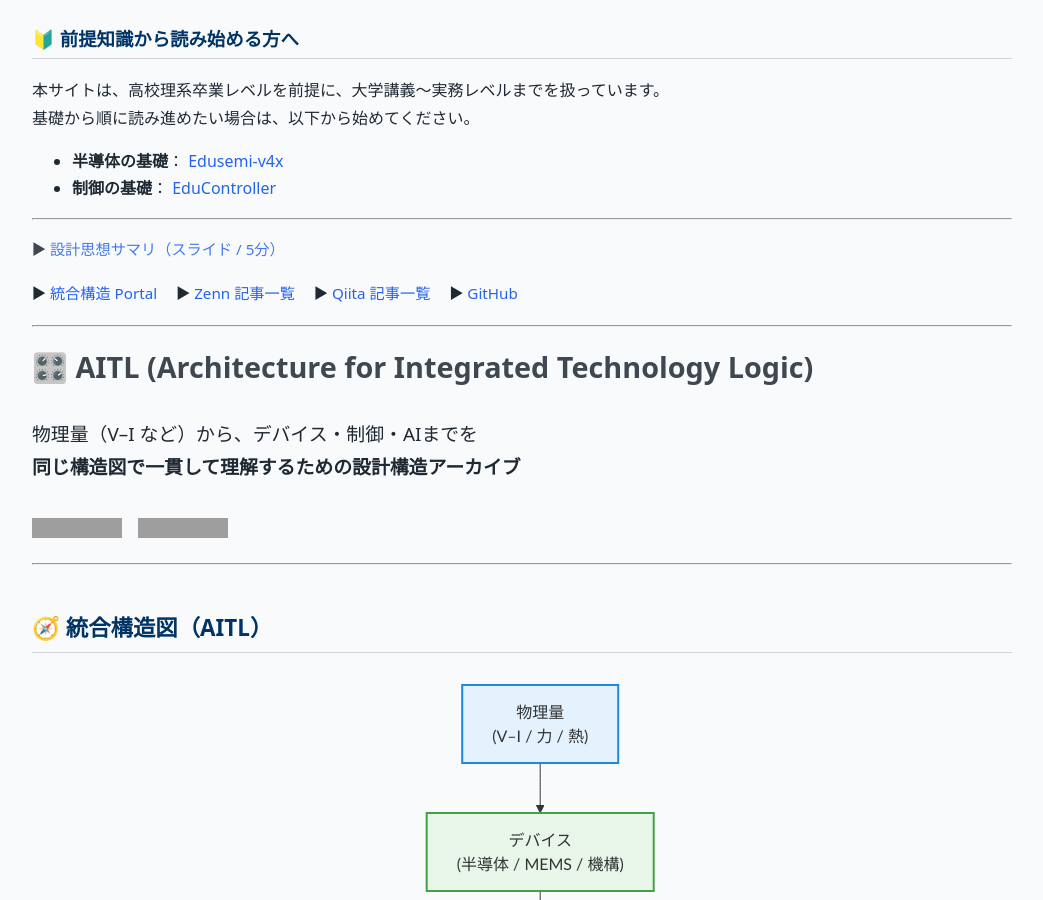
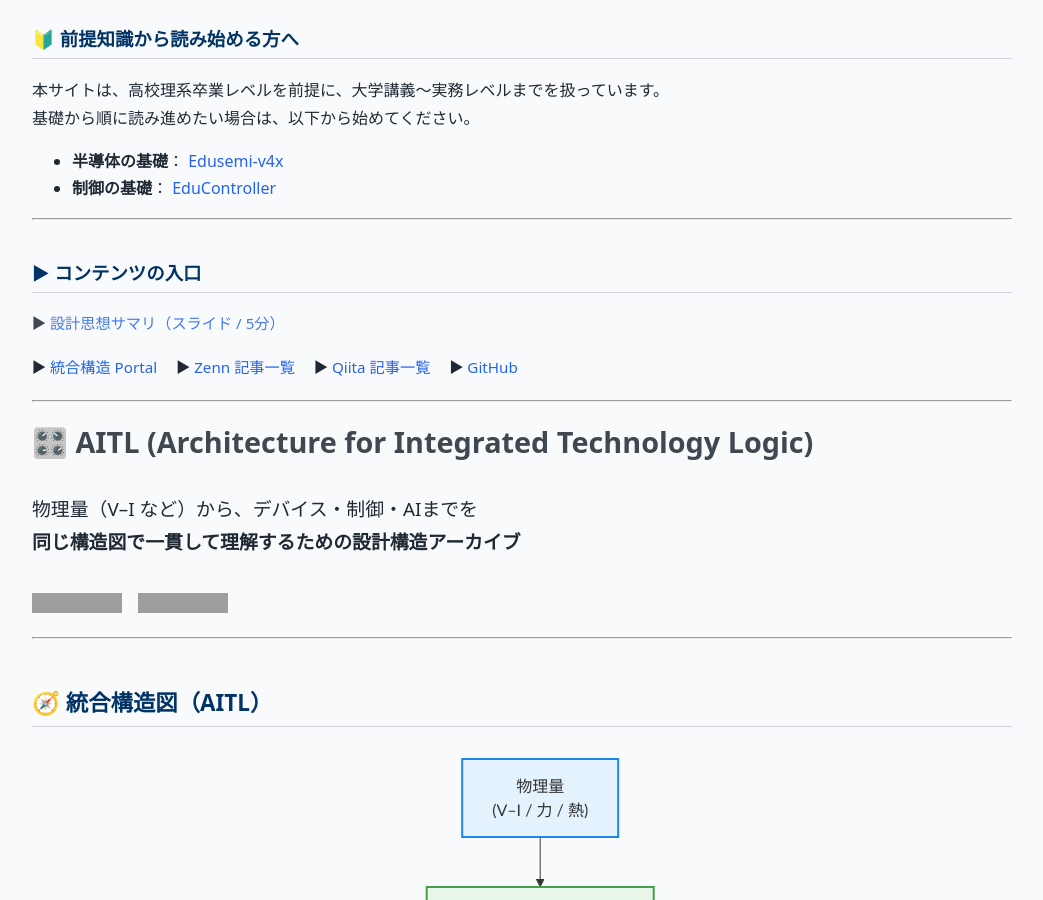
Before and after one commit to Samizo-AITL/Samizo-AITL.github.io, a Jekyll site: the page built from index.md, in a window 1280 px wide and 900 px high, scrolled down 416 px. Shown: the whole window, without its empty margins (118-1161 px from the left). Built offline with Jekyll 4.4.1, drawn with Linux system fonts in a browser that asks for light colours; grey boxes are pictures that could not be loaded.

Commit message:
Update index.md

```diff
--- a/index.md
+++ b/index.md
@@ -27,6 +27,8 @@ description: 半導体、制御（PID・FSM）、AI設計を物理量（V–I）
 - **制御の基礎**： [EduController](https://github.com/Samizo-AITL/EduController/)
 
 ---
+
+### ▶ コンテンツの入口
 
 <div style="margin:1.1em 0; font-size:0.95em; opacity:0.85;">
   ▶ <a href="/about/marp/samizo-aitl-presentation.html">
```
